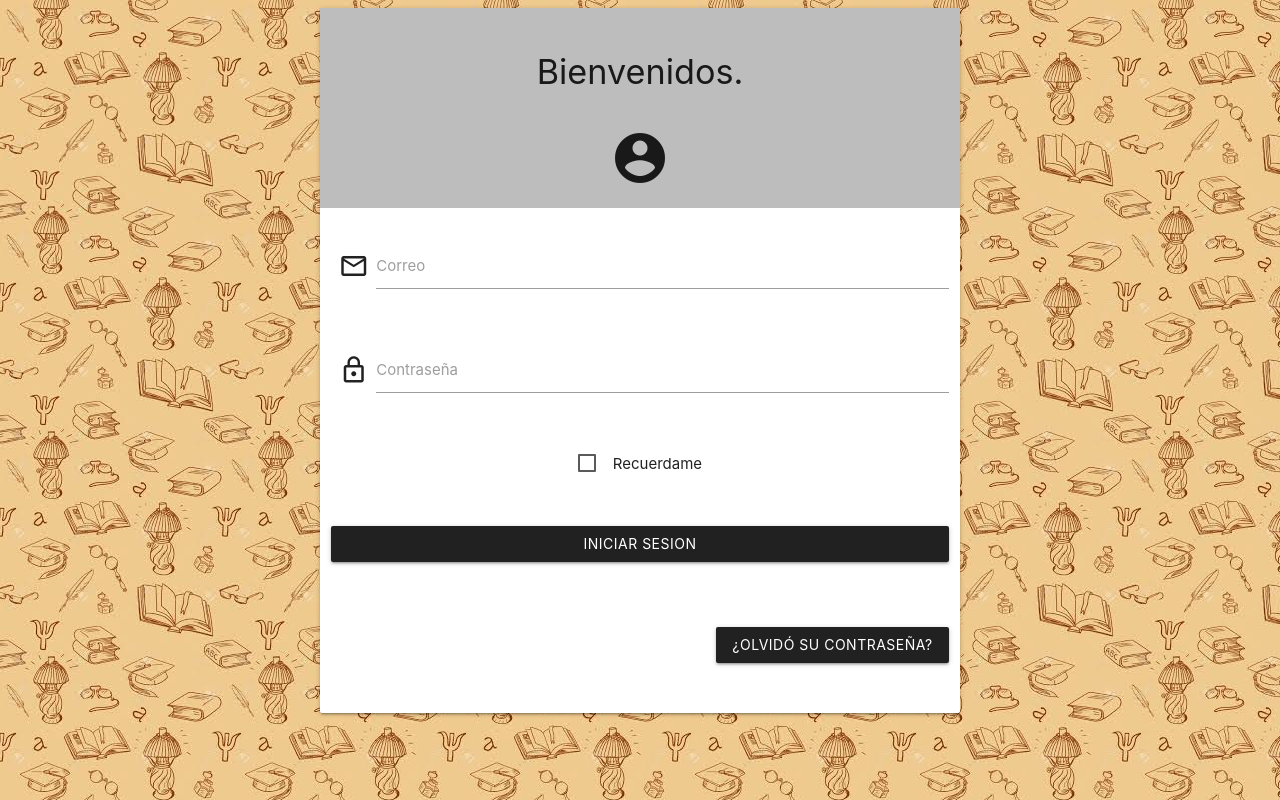
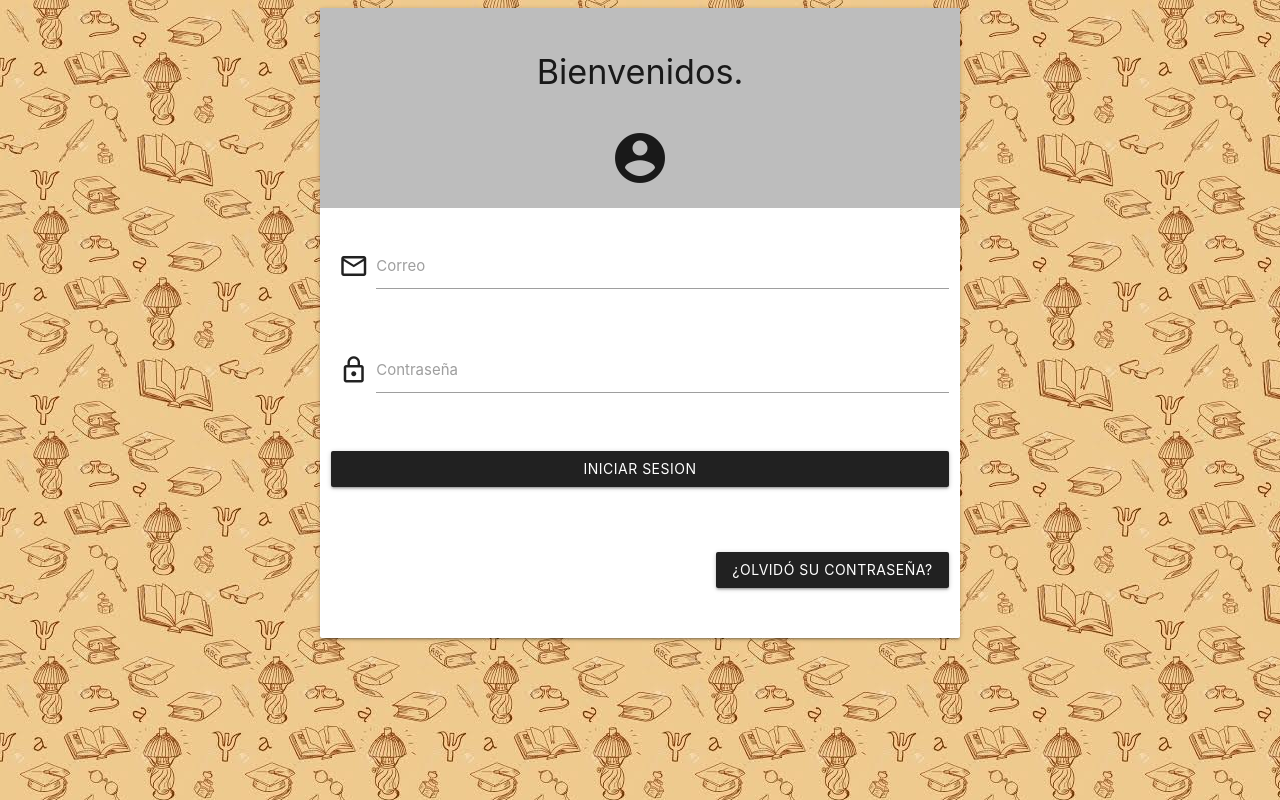
Before and after one commit to Frankva12/Francar, a PHP site: page / in a window 1280 px wide. Run offline with PHP 8.4, Linux system fonts and the light colour scheme; style sheets or scripts are compiled from the project's sources.

Commit message:
Quite recuerdame del login

```diff
--- a/francar/views/private/index.php
+++ b/francar/views/private/index.php
@@ -38,12 +38,6 @@
               <i class="material-icons prefix">lock_outline</i>
               <input id="password" type="password">
               <label for="contraseña">Contraseña</label>
-            </div>
-          </div>
-          <div class="row">
-            <div class="input-field col s12 m12 l12  login-text">
-              <input type="checkbox" id="remember-me" />
-              <span>Recuerdame</span>
             </div>
           </div>
 
```
